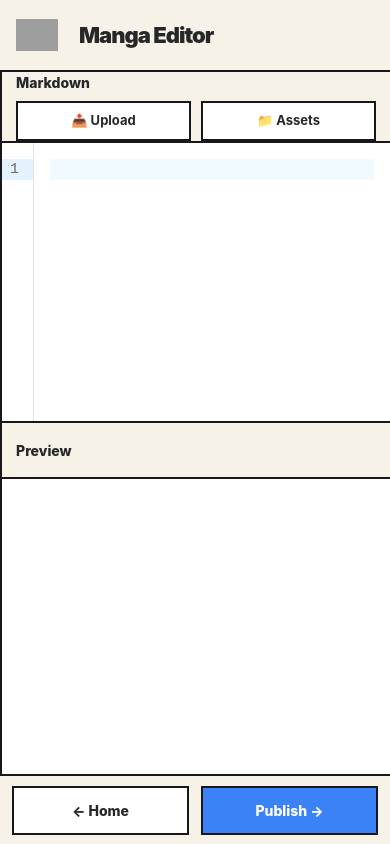
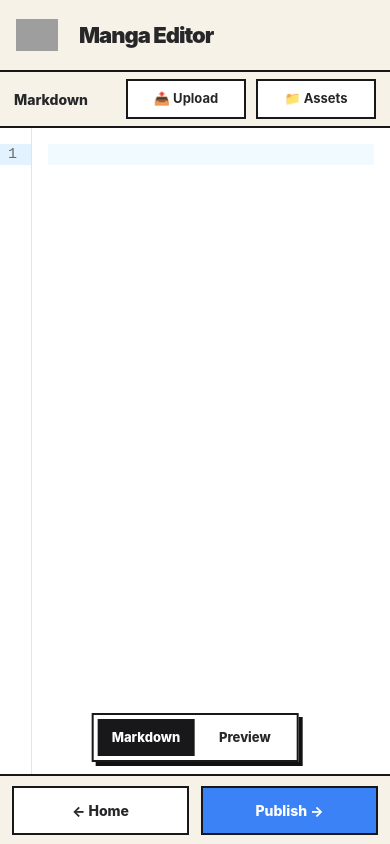
Before and after one commit to Koufuu15/MangaDown, a Vue app: page /write-md in a window 390 px wide. Built offline with nearby package versions, Linux system fonts and the light colour scheme; grey boxes are pictures that could not be loaded.

Commit message:
スマホ画面でのプレビュー切り替えを追加

```diff
--- a/src/assets/writeMD.css
+++ b/src/assets/writeMD.css
@@ -371,11 +371,22 @@
 
   .write-md-workspace{
     grid-template-columns:1fr;
-    grid-template-rows:1fr 1fr;
+    grid-template-rows:1fr;
+    min-height:0;
   }
 
-  .write-md-workspace::before{display:none}
-  .write-md-editor-panel{border-bottom:2px solid var(--write-md-line)}
+  .write-md-editor-panel,
+  .write-md-preview-panel{
+    grid-column:1;
+    grid-row:1;
+    border-left:none;
+    border-bottom:none;
+    min-height:0;
+  }
+
+  .write-md-mobile-hidden{
+    display:none;
+  }
 
   .write-md-panel-title{
     padding:0 14px;
@@ -386,7 +397,7 @@
   }
 
   .write-md-editor-toolbar{
-    width:100%;
+    width:auto;
     justify-content:flex-end;
     flex-wrap:wrap;
   }
@@ -402,7 +413,44 @@
     z-index:100;
   }
 
-  .write-md-button-panel button{flex:1}
+  .write-md-button-panel button{
+    flex:1;
+  }
+
+  .write-md-mobile-toggle{
+    display:flex;
+    position:fixed;
+    left:50%;
+    bottom:82px;
+    transform:translateX(-50%);
+    z-index:150;
+    padding:4px;
+    gap:3px;
+    background:#fff;
+    border:2px solid var(--write-md-line);
+    box-shadow:4px 4px 0 var(--write-md-ink);
+  }
+
+  .write-md-mobile-toggle-button{
+    min-width:110px;
+    padding:9px 18px;
+    border:0;
+    background:transparent;
+    color:var(--write-md-text);
+    font-size:13px;
+    font-weight:800;
+    cursor:pointer;
+    transition:.18s;
+  }
+
+  .write-md-mobile-toggle-button.active{
+    background:var(--write-md-line);
+    color:#fff;
+  }
+
+  .write-md-mobile-toggle-button:not(.active):hover{
+    background:#f4f4f4;
+  }
 
   .write-md-image-drawer{
     width:100%;
@@ -411,11 +459,25 @@
 }
 
 @media (max-width:600px){
-  .write-md-header{padding:0 16px}
-  .write-md-header-left h1{font-size:22px}
-  .write-md-header-left p{display:none}
-  .write-md-panel-title{font-size:14px}
-  .write-md-editor .cm-content{padding:16px}
+  .write-md-header{
+    padding:0 16px;
+  }
+
+  .write-md-header-left h1{
+    font-size:22px;
+  }
+
+  .write-md-header-left p{
+    display:none;
+  }
+
+  .write-md-panel-title{
+    font-size:14px;
+  }
+
+  .write-md-editor .cm-content{
+    padding:16px;
+  }
 
   .write-md-toolbar-button{
     font-size:13px;
@@ -428,5 +490,22 @@
     font-size:14px;
   }
 
-  .write-md-asset-grid{grid-template-columns:1fr}
+  .write-md-asset-grid{
+    grid-template-columns:1fr;
+  }
+
+  .write-md-mobile-toggle{
+    bottom:82px;
+  }
+
+  .write-md-mobile-toggle-button{
+    min-width:95px;
+    padding:9px 14px;
+  }
 }
+
+@media (min-width:901px){
+  .write-md-mobile-toggle{
+    display:none;
+  }
+}
--- a/src/views/writeMD.vue
+++ b/src/views/writeMD.vue
@@ -1,85 +1,141 @@
 <script setup>
 import "../assets/writeMD.css"
+
 import { ref, onMounted } from "vue"
 import { useRouter } from "vue-router"
 import { EditorView, basicSetup } from "codemirror"
 import { markdown } from "@codemirror/lang-markdown"
 import { keymap } from "@codemirror/view"
 import { indentWithTab } from "@codemirror/commands"
+
 import Renderer from "@/components/renderer/Renderer.vue"
 import AssetPicker from "@/components/library/AssetPicker.vue"
 import UploadDialog from "@/components/UploadDialog.vue"
+
 import { validateImageName } from "@/utils/imageValidator"
 import { saveUserAsset } from "@/utils/userAssets"
 import { getAllAssets } from "@/utils/assetResolver"
 
 const router = useRouter()
+
 const editor = ref()
 const editorView = ref(null)
 const fileInput = ref(null)
+
 const pickerOpen = ref(false)
 const uploadOpen = ref(false)
 const selectedFile = ref(null)
+
 const assets = ref([])
+
 const content = ref(localStorage.getItem("content") ?? "")
 
-function openImagePicker(){fileInput.value?.click()}
-function openAssetPicker(){assets.value=getAllAssets();pickerOpen.value=true}
-function closeAssetPicker(){pickerOpen.value=false}
-function closeUploadDialog(){uploadOpen.value=false;selectedFile.value=null}
+const mobileView = ref("editor")
 
-function onImageSelected(event){
-  const file=event.target.files?.[0]
-  if(!file)return
-  selectedFile.value=file
-  uploadOpen.value=true
-  event.target.value=""
+function openImagePicker() {
+  fileInput.value?.click()
 }
 
-function saveImage(data){
-  if(!selectedFile.value)return
-  const result=validateImageName(data.name)
-  if(!result.valid){alert(result.message);return}
-  const reader=new FileReader()
-  reader.onload=()=>{
-    saveUserAsset({name:data.name,src:reader.result,folderId:data.folderId,tags:data.tags,createdAt:Date.now()})
+function openAssetPicker() {
+  assets.value = getAllAssets()
+  pickerOpen.value = true
+}
+
+function closeAssetPicker() {
+  pickerOpen.value = false
+}
+
+function closeUploadDialog() {
+  uploadOpen.value = false
+  selectedFile.value = null
+}
+
+function onImageSelected(event) {
+  const file = event.target.files?.[0]
+
+  if (!file) return
+
+  selectedFile.value = file
+  uploadOpen.value = true
+  event.target.value = ""
+}
+
+function saveImage(data) {
+  if (!selectedFile.value) return
+
+  const result = validateImageName(data.name)
+
+  if (!result.valid) {
+    alert(result.message)
+    return
+  }
+
+  const reader = new FileReader()
+
+  reader.onload = () => {
+    saveUserAsset({
+      name: data.name,
+      src: reader.result,
+      folderId: data.folderId,
+      tags: data.tags,
+      createdAt: Date.now()
+    })
+
     insertImageMarkdown(data.name)
     closeUploadDialog()
   }
+
   reader.readAsDataURL(selectedFile.value)
 }
 
-function selectAsset(asset){insertImageMarkdown(asset.name)}
+function selectAsset(asset) {
+  insertImageMarkdown(asset.name)
+}
 
-function insertImageMarkdown(name){
-  if(!editorView.value)return
-  const insertText=`### image
+function insertImageMarkdown(name) {
+  if (!editorView.value) return
+
+  const insertText = `### image
+
 - name: ${name}
+
 - layer: 1
+
 - position: { x: 50, y: 50 }
+
 - size: { w: 300, h: 300 }
 
 `
-  const selection=editorView.value.state.selection.main
-  editorView.value.dispatch({changes:{from:selection.from,to:selection.to,insert:insertText}})
-  pickerOpen.value=false
+
+  const selection = editorView.value.state.selection.main
+
+  editorView.value.dispatch({
+    changes: {
+      from: selection.from,
+      to: selection.to,
+      insert: insertText
+    }
+  })
+
+  pickerOpen.value = false
 }
 
-onMounted(()=>{
-  editorView.value=new EditorView({
-    doc:content.value,
-    extensions:[
+onMounted(() => {
+  editorView.value = new EditorView({
+    doc: content.value,
+    extensions: [
       basicSetup,
       markdown(),
       EditorView.lineWrapping,
       keymap.of([indentWithTab]),
-      EditorView.updateListener.of(update=>{
-        if(!update.docChanged)return
-        content.value=update.state.doc.toString()
-        localStorage.setItem("content",content.value)
+      EditorView.updateListener.of(update => {
+        if (!update.docChanged) return
+
+        content.value = update.state.doc.toString()
+        localStorage.setItem("content", content.value)
       })
     ],
-    parent:editor.value
+    parent: editor.value
   })
 })
 </script>
@@ -93,6 +149,7 @@ onMounted(()=>{
           class="md-home-logo"
           alt="MangaDown Logo"
         >
+
         <div class="write-md-header-left">
           <h1>Manga Editor</h1>
           <p>Write Markdown and preview your manga.</p>
@@ -101,34 +158,99 @@ onMounted(()=>{
     </header>
 
     <main class="write-md-workspace">
-    <section class="write-md-editor-panel">
+      <section
+        class="write-md-editor-panel"
+        :class="{ 'write-md-mobile-hidden': mobileView !== 'editor' }"
+      >
         <div class="write-md-panel-title">
           <span>Markdown</span>
+
           <div class="write-md-editor-toolbar">
-          <button class="write-md-toolbar-button" @click="openImagePicker">📤 Upload</button>
-          <button class="write-md-toolbar-button" @click="openAssetPicker">📁 Assets</button>
-          <input ref="fileInput" type="file" accept="image/*" hidden @change="onImageSelected" />
+            <button
+              class="write-md-toolbar-button"
+              @click="openImagePicker"
+            >
+              📤 Upload
+            </button>
+
+            <button
+              class="write-md-toolbar-button"
+              @click="openAssetPicker"
+            >
+              📁 Assets
+            </button>
+
+            <input
+              ref="fileInput"
+              type="file"
+              accept="image/*"
+              hidden
+              @change="onImageSelected"
+            />
           </div>
         </div>
-      <div ref="editor" class="write-md-editor" />
+
+        <div ref="editor" class="write-md-editor"></div>
       </section>
 
-    <section class="write-md-preview-panel">
+      <section
+        class="write-md-preview-panel"
+        :class="{ 'write-md-mobile-hidden': mobileView !== 'preview' }"
+      >
         <div class="write-md-panel-title">
           <span>Preview</span>
         </div>
+
         <div class="write-md-preview">
           <Renderer :content="content" />
         </div>
       </section>
     </main>
 
+    <div class="write-md-mobile-toggle">
+      <button
+        class="write-md-mobile-toggle-button"
+        :class="{ active: mobileView === 'editor' }"
+        @click="mobileView = 'editor'"
+      >
+        Markdown
+      </button>
+
+      <button
+        class="write-md-mobile-toggle-button"
+        :class="{ active: mobileView === 'preview' }"
+        @click="mobileView = 'preview'"
+      >
+        Preview
+      </button>
+    </div>
+
     <footer class="write-md-button-panel">
-    <button class="write-md-secondary-button" @click="router.push('/')">← Home</button>
-    <button class="write-md-primary-button" @click="router.push('/save')">Publish →</button>
+      <button
+        class="write-md-secondary-button"
+        @click="router.push('/')"
+      >
+        ← Home
+      </button>
+
+      <button
+        class="write-md-primary-button"
+        @click="router.push('/save')"
+      >
+        Publish →
+      </button>
     </footer>
 
-  <AssetPicker v-model="pickerOpen" :assets="assets" @select="selectAsset" />
-  <UploadDialog :open="uploadOpen" @close="closeUploadDialog" @save="saveImage" />
+    <AssetPicker
+      v-model="pickerOpen"
+      :assets="assets"
+      @select="selectAsset"
+    />
+
+    <UploadDialog
+      :open="uploadOpen"
+      @close="closeUploadDialog"
+      @save="saveImage"
+    />
   </div>
 </template>
```
Lines whose indentation alone changed are shown as unchanged.
